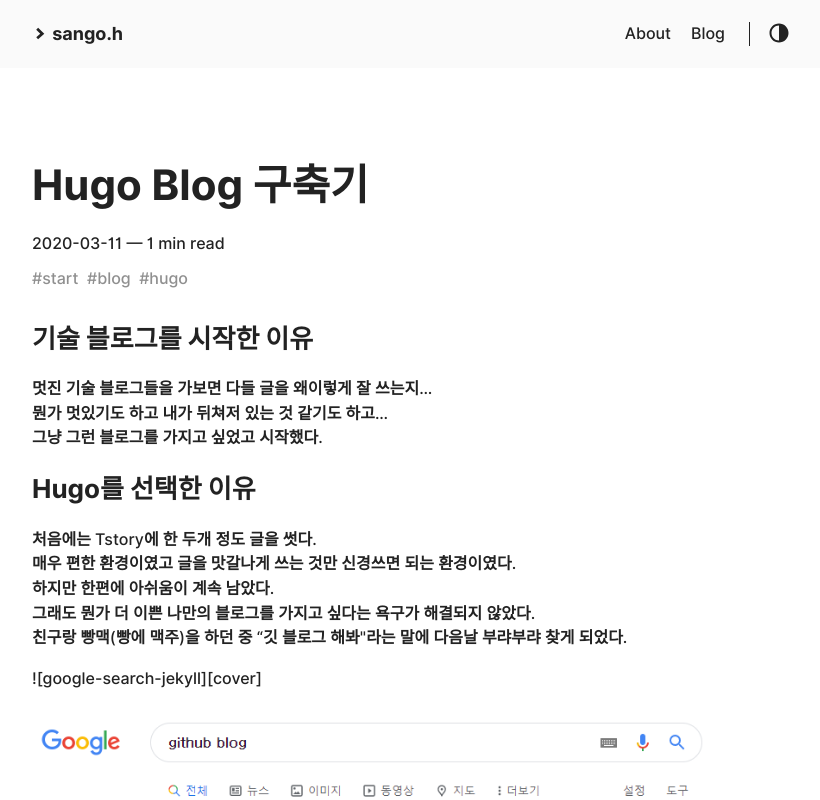
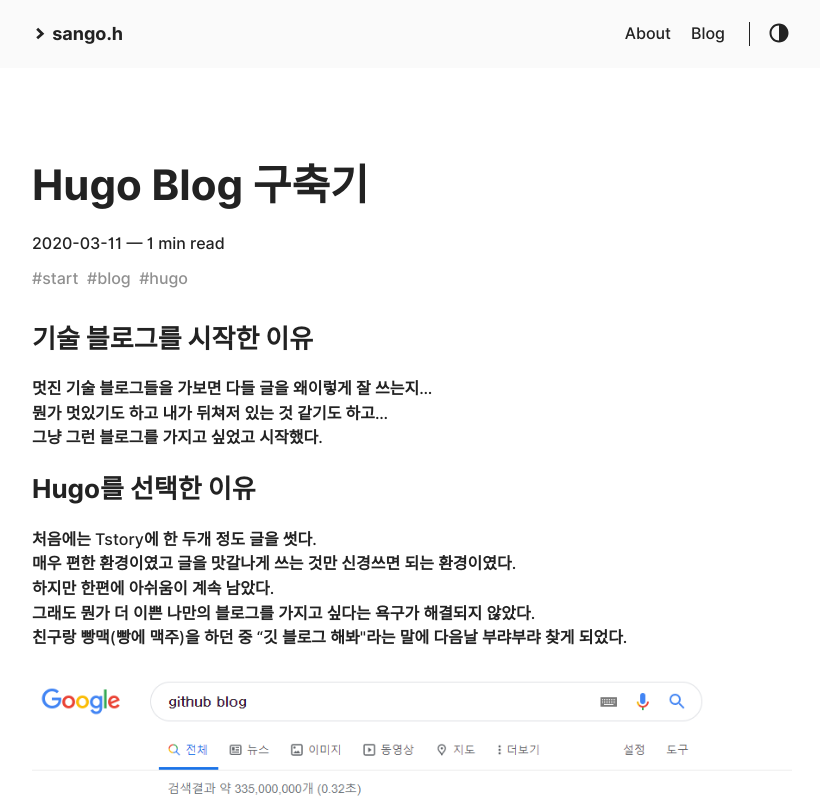
Before and after one commit to Yeh35/blog.github.io, a plain HTML site: page posts/hugo/hugo-blog-builder/index.html in a window 1280 px wide. Shown: the top 800 px of the page, without its empty margins (228-1048 px from the left). Drawn offline with Linux system fonts and the light colour scheme.

Commit message:
잘못 추가된 내용 삭제

```diff
--- a/posts/hugo/hugo-blog-builder/index.html
+++ b/posts/hugo/hugo-blog-builder/index.html
@@ -181,7 +181,6 @@ Hugo를 선택한 이유 처음에는 Tstory에 한 두개 정도 글을 썻다.
 하지만 한편에 아쉬움이 계속 남았다.<br>
 그래도 뭔가 더 이쁜 나만의 블로그를 가지고 싶다는 욕구가 해결되지 않았다.<br>
 친구랑 빵맥(빵에 맥주)을 하던 중 &ldquo;깃 블로그 해봐&quot;라는 말에 다음날 부랴부랴 찾게 되었다.</p>
-<p>![google-search-jekyll][cover]</p>
 <p><img src="https://yeh35.github.io/blog.github.io/hugo/google-search-jekyll.png" alt="google-search-jekyll"><br>
 github blog라고 검색 아래에 있는 hugo&hellip;</p>
 <p>그럼에도</p>
```
